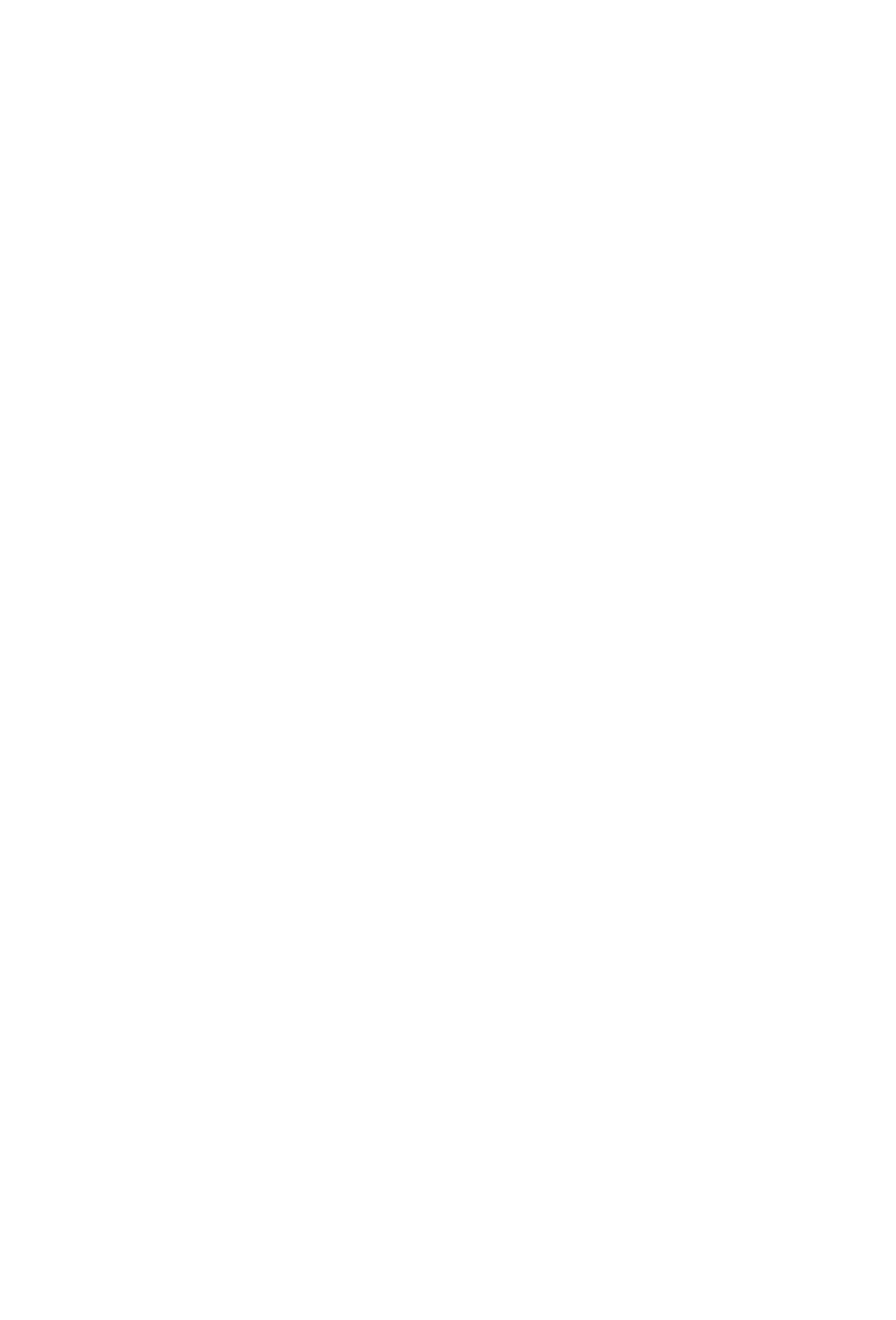
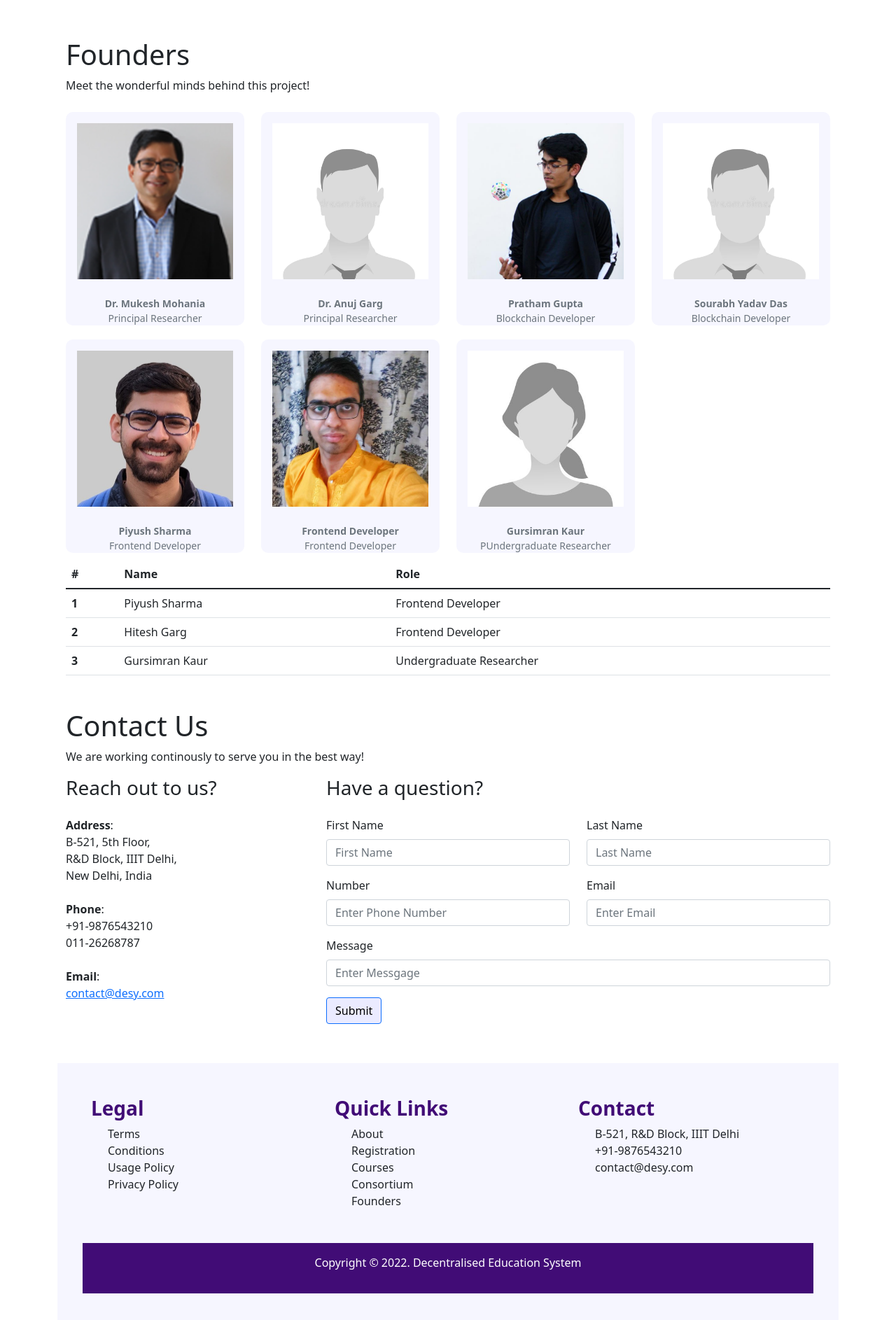
Before and after one commit to hitesh19426/des, a React (Create React App) app: page /contact in a window 1280 px wide. Shown: the part 556-2442 px from the top of the page at 70% size. Before the commit the page ends 800 px from the top, so only its background shows below. Built offline with nearby package versions, Linux system fonts and the light colour scheme.

Commit message:
added footer

```diff
--- a/src/routes/contact.jsx
+++ b/src/routes/contact.jsx
@@ -3,7 +3,7 @@ import {Container, Col, Row, Form, Button} from 'react-bootstrap'
 
 export default function ContactPage() {
     return (
-        <Container>
+        <Container className="my-5">
             <Row> <h1> Contact Us </h1> </Row>
             <Row> <p> We are working continously to serve you in the best way! </p> </Row>
             <Row>
--- /dev/null
+++ b/src/routes/footer.jsx
@@ -0,0 +1,47 @@
+import React from 'react'
+import {Container, Row, Col, } from 'react-bootstrap'
+
+export default function Footer() {
+  return (
+    <Container className="fluid block p-5" style={{'backgroundColor': '#F6F6FF', width: '100%'}} >
+      <Row className="">
+        <Col class="col-4 d-flex flex-column align-items-start">
+            <h6 class="fw-bold fs-3" style={{color: '#410C76'}}>Legal</h6>
+            <Container><a className="text-reset text-decoration-none" href="#footer">Terms</a></Container>
+            <Container><a className="text-reset text-decoration-none" href="#footer">Conditions</a></Container>
+            <Container><a className="text-reset text-decoration-none" href="#footer">Usage Policy</a></Container>
+            <Container><a className="text-reset text-decoration-none" href="#footer">Privacy Policy</a></Container>
+        </Col>
+        <Col class="col-4 d-flex flex-column align-items-start">
+            <h6 class="fw-bold fs-3" style={{color: '#410C76'}}>Quick Links</h6>
+            <Container><a className="text-reset text-decoration-none" href="#about">About</a></Container>
+            <Container><a className="text-reset text-decoration-none" href="#register">Registration</a></Container>
+            <Container><a className="text-reset text-decoration-none" href="#courses">Courses</a></Container>
+            <Container><a className="text-reset text-decoration-none" href="#consortium">Consortium</a></Container>
+            <Container><a className="text-reset text-decoration-none" href="#team">Founders</a></Container>
+        </Col>
+        <Col class="col-4 d-flex flex-column align-items-start">
+            <h6 class="fw-bold fs-3" style={{color: '#410C76'}}>Contact</h6>
+            <Container>
+                <a href="https://www.facebook.com/profile.php/" target="_blank" rel="noreferrer">
+                    <i class="fa-brands fa-facebook"></i>
+                </a>
+                <a href="https://twitter.com/" target="_blank" rel="noreferrer">
+                    <i class="fa-brands fa-twitter"></i>
+                </a>
+                <a href="https://www.linkedin.com/company/" target="_blank" rel="noreferrer">
+                    <i class="fa-brands fa-linkedin"></i>
+                </a>
+            </Container>
+            <Container><i class="fa-solid fa-house"></i> B-521, R&D Block, IIIT Delhi</Container>
+            <Container><i class="fa-solid fa-phone"></i> +91-9876543210</Container>
+            <Container><i class="fa-solid fa-envelope"></i> contact@desy.com</Container>
+        </Col>
+      </Row>
+      <Row className="block text-center py-3 mt-5" style={{color: 'white', 'background-color': '#410C76'}}>
+        <p>Copyright © 2022. Decentralised Education System</p>
+      </Row>
+
+    </Container>
+  )
+}
--- a/src/routes/founders.jsx
+++ b/src/routes/founders.jsx
@@ -11,8 +11,8 @@ export default function FoundersPage() {
     return (
         <Container className="team" id="team">
             <Col>
-                <Row className="mt-5"> <h1> Results </h1> </Row>
-                <Row> <p> Based on your scores, these institutes offer you degrees! </p> </Row>
+                <Row className="mt-5"> <h1> Founders </h1> </Row>
+                <Row> <p> Meet the wonderful minds behind this project! </p> </Row>
                 {/* TODO:  Add image css in separate file */}
                 <Row>
                     <Col className="col6 col-md-3">
--- a/src/routes/layout.jsx
+++ b/src/routes/layout.jsx
@@ -2,12 +2,18 @@ import React from 'react'
 import {Outlet} from 'react-router-dom'
 import MyNavBar from '../components/mynavbar'
 import {Container} from 'react-bootstrap'
+import Footer from './footer.jsx'
+import Founders from './founders'
+import Contact from './contact'
 
 export default function LayoutPage() {
     return (
         <Container>
-            <MyNavBar/>
-            <Outlet/>
+            <MyNavBar />
+            <Outlet />
+            <Founders />
+            <Contact />
+            <Footer />
         </Container>
     )
 }
```
